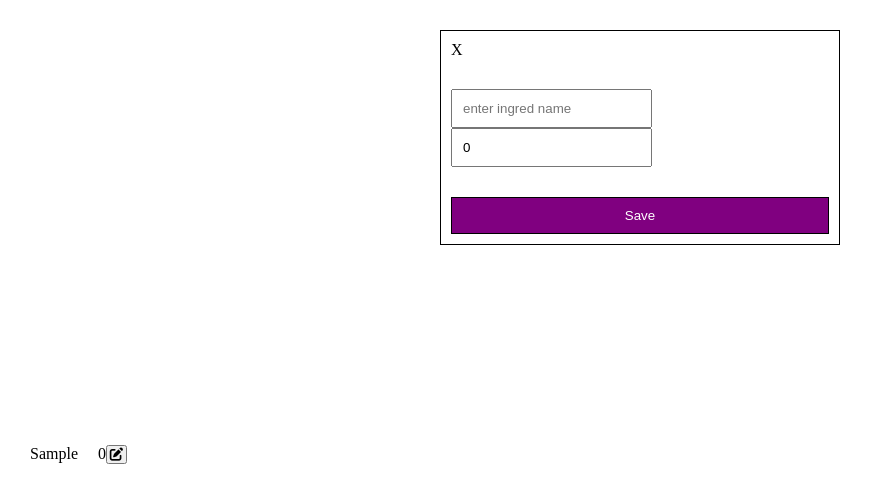
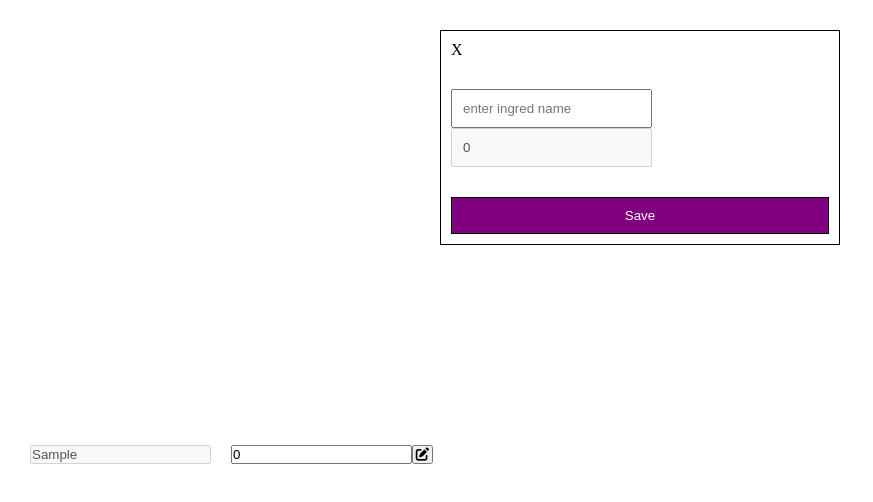
Before and after one commit to Hossam5000/Learning-Objective, a plain HTML site: page index.html in a window 1280 px wide. Both pictures are taken after typing "Sample" into the empty fields and a click on the button "Save". Shown: the whole page, without its empty margins (0-873 px from the left). Drawn offline with Linux system fonts and the light colour scheme.

Commit message:
start working on the edit button

```diff
--- a/index.html
+++ b/index.html
@@ -25,8 +25,8 @@
     <div class="ingred-list-container">
         <ul class="ingred-list">
             <li class="storedIngred">
-                <span class="stored-name">ingredient</span>
-                <span class="stored-value">value</span>
+                <input type="text" class="stored-name" value="ingredient" />
+                <input type="number" class="stored-value" value="value" />
                 <button type="button" class="ingred-edit">
                     <i class="fa-solid fa-pen-to-square"></i>
                 </button>
--- a/script.js
+++ b/script.js
@@ -55,24 +55,48 @@ function load() {
         const li = document.createElement("li");
         li.classList.add("stored-ingred")
 
-        //--ingredient name ele
-        const loadedIngredName = document.createElement("span");
-        loadedIngredName.innerHTML = ele.name;
+        //========= ingredient name ele =========
+        //--ingredient name ele --creation
+        const loadedIngredName = document.createElement("input");
+
+        //--ingredient name ele --content
+        loadedIngredName.value = ele.name;
+
+        //--ingredient name ele --attributes
+        loadedIngredName.disabled = true;
+        loadedIngredName.type = "text";
+
+        //--ingredient name ele --styles
         loadedIngredName.classList.add("stored-name");
 
         li.append(loadedIngredName);
 
-        //--ingredient value ele
-        const loadedIngredValue = document.createElement("span");
-        loadedIngredValue.innerHTML = ele.value;
+        //========= ingredient value ele =========
+        //--ingredient value ele --creation
+        const loadedIngredValue = document.createElement("input");
+
+        //--ingredient value ele --content
+        loadedIngredValue.value = ele.value;
+
+        //--ingredient value ele --attributes
+        loadedIngredValue.type = "number";
+        ingredValue.disabled = true;
+
+        //--ingredient value ele --styles
         loadedIngredValue.classList.add("stored-value");
 
+        //--ingredient value ele --append
         li.append(loadedIngredValue);
 
-        //--ingredient edit button
+        //=========ingredient edit button=========
+        // --creation
         const editBtn = document.createElement("button");
+
+        // --attributes
         editBtn.type = "button";
         editBtn.classList.add("ingred-edit");
+
+
         //--creating the icon
         const editIcon = document.createElement("i");
         editIcon.classList.add("fa-solid", "fa-pen-to-square");
@@ -82,6 +106,23 @@ function load() {
 
         li.append(editBtn);
 
+        // functions
+        function editLi(e) {
+            const li = e.target.closest("li");
+            const nameInput = li.querySelector(".stored-name");
+
+            nameInput.disabled = false;
+            nameInput.focus();
+        };
+
+        function blurFuntion(e) {
+            e.target.disabled = true;
+        }
+
+        // adding events
+        editBtn.addEventListener("click", editLi);
+        loadedIngredName.addEventListener("blur", blurFuntion);
+
 
         ingredList.append(li);
     });
```
